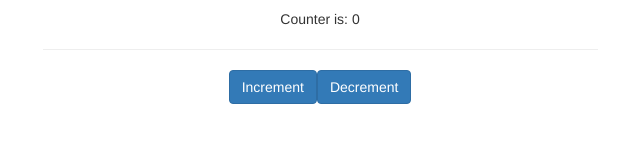
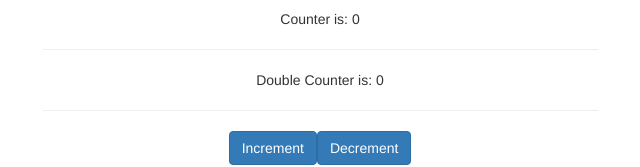
Before and after one commit to ridwanf/vuex_training, a Vue app: page /withStore in a window 1280 px wide. Shown: the part 211-378 px from the top of the page, without its empty margins (320-960 px from the left). Built offline with nearby package versions, Linux system fonts and the light colour scheme.

Commit message:
add mapGetters

```diff
--- a/src/components/AnotherResult.vue
+++ b/src/components/AnotherResult.vue
@@ -1,9 +1,25 @@
 <template>
-    <p>Counter is: {{ counter }}</p>
+    <p>Double Counter is: {{ doubleCounter }}</p>
 </template>
 
 <script>
 export default {
-  props: ['counter'],
+  computed: {
+    doubleCounter () {
+      return this.$store.getters.doubleCounter
+    },
+
+    // you can mix the getters into computed with object spread operator
+    // ...mapGetters([
+    //   'doubleCounter',
+    //   // ...
+    // ])
+
+    // if you want to use different name
+    // ...mapGetters({
+    //   // map `this.counter` to `this.$store.getters.doubleCounter`
+    //     counter: 'doubleCounter'
+    // })
+  },
 }
 </script>
--- a/src/store.js
+++ b/src/store.js
@@ -8,6 +8,9 @@ export default new Vuex.Store({
     counter: 0,
   },
   getters: {
+    doubleCounter: state => {
+      return state.counter * 2
+    },
   },
   mutations: {
   },
--- a/src/view/withStore.vue
+++ b/src/view/withStore.vue
@@ -3,6 +3,8 @@
     <div class="col-xs-12 col-sm-8 col-sm-offset-2 col-md-6 col-md-offset-3">
         <h1>Vuex With Store</h1>
         <app-result></app-result>
+        <hr>
+        <app-another-result></app-another-result>
         <hr>
         <app-counter></app-counter>
     </div>
@@ -11,12 +13,14 @@
 
 <script>
 import Result from '../components/ResultStore.vue'
+import AnotherResult from '../components/AnotherResult.vue'
 import Counter from '../components/CounterStore.vue'
 
 export default {
   components: {
     appResult: Result,
     appCounter: Counter,
+    appAnotherResult: AnotherResult,
   },
 }
 </script>
```
